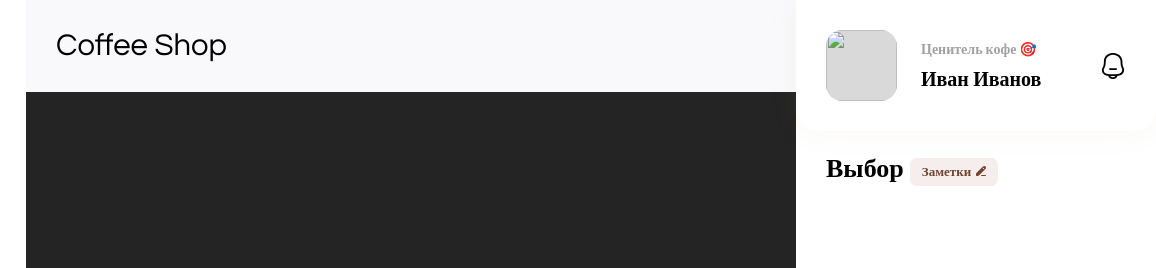
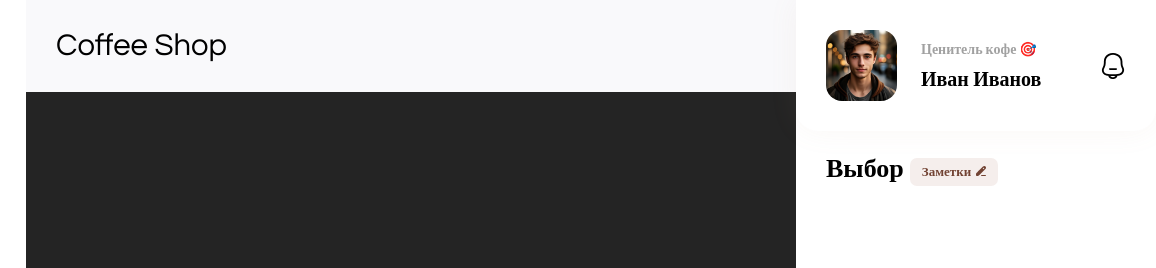
Before and after one commit to MaxNadeev/coffeeShop, a website built with Vite: page index.html in a window 1280 px wide. Shown: the top 268 px of the page, 124-1280 px from the left. Built offline with nearby package versions, Linux system fonts and the light colour scheme.

Commit message:
test user picture added

```diff
--- a/src/components/uWidget/uWidget.js
+++ b/src/components/uWidget/uWidget.js
@@ -16,7 +16,7 @@ var icons = {
 
 var uWidget = createElementByHTML(data);
 var uThubnailElement = uWidget.querySelector('.uThubnail');
-uThubnailElement.setAttribute('src', '#') ///////////////
+uThubnailElement.setAttribute('src', '/src/assets/testUser.jpg') /////////////// test data
 
 var uStatusElement = uWidget.querySelector('.uStatus');
 uStatusElement.innerText = "Ценитель кофе 🎯 ";
--- a/src/components/uWidget/uWidget.scss
+++ b/src/components/uWidget/uWidget.scss
@@ -24,7 +24,6 @@
 }
 
 .uThubnail {
-    background-color: #d9d9d9;
     width: 71px;
     height: 71px;
     border-radius: 16px;
```
